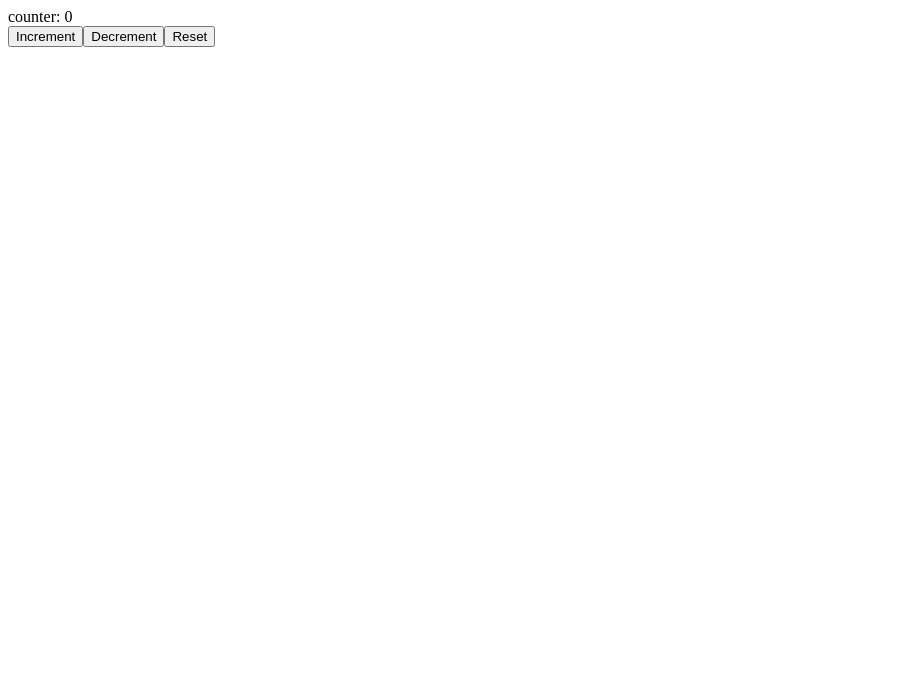
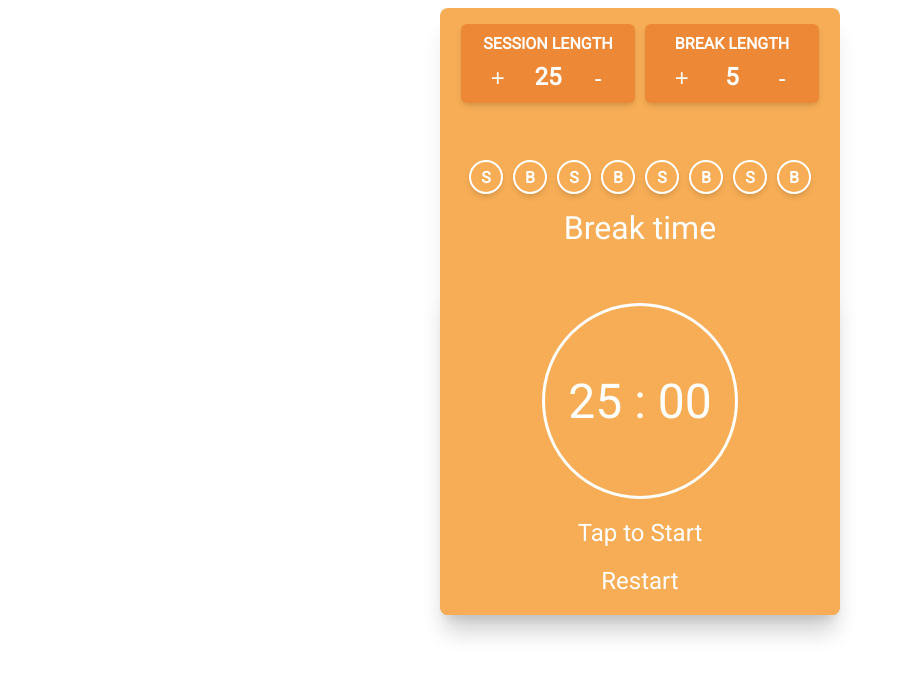
Before and after one commit to lrgfilipe/vue-jest-unit-tests, a Vue app: page / in a window 1280 px wide. Shown: the top 676 px of the page, without its empty margins (0-898 px from the left). Built offline with nearby package versions, Linux system fonts and the light colour scheme.

Commit message:
Pomodoro v1

```diff
--- a/package.json
+++ b/package.json
@@ -10,6 +10,7 @@
   },
   "dependencies": {
     "core-js": "^3.6.4",
+    "moment": "^2.24.0",
     "vue": "^2.6.11"
   },
   "devDependencies": {
--- a/public/index.html
+++ b/public/index.html
@@ -6,6 +6,12 @@
     <meta name="viewport" content="width=device-width,initial-scale=1.0">
     <link rel="icon" href="<%= BASE_URL %>favicon.ico">
     <title><%= htmlWebpackPlugin.options.title %></title>
+    <link href='https://fonts.googleapis.com/css?family=Roboto' rel='stylesheet'>
+    <style>
+      body {
+          font-family: 'Roboto';
+      }
+      </style>
   </head>
   <body>
     <noscript>
--- a/src/App.vue
+++ b/src/App.vue
@@ -1,15 +1,20 @@
 <template>
-  <div id="app">
-    <Counter/>
+  <div id="app" class="content">
+    <pomodoro />
   </div>
 </template>
 
 <script>
-import Counter from './components/Counter'
+import Pomodoro from './components/pomodoro.vue'
 export default {
   name: 'App',
   components: {
-    Counter
+    Pomodoro
   }
 }
 </script>
+<style scoped>
+.content {
+   color:white;
+}
+</style>
--- a/src/components/Counter.vue
+++ b/src/components/Counter.vue
@@ -1,16 +1,57 @@
 <template>
-  <div>
-    <div>counter: <span class="counter">{{counter}}</span></div>
-    <button ref="increment" @click="counter++">Increment</button>
-    <button ref="decrement" @click="counter--">Decrement</button>
-    <button ref="reset" @click="counter = 0">Reset</button>
-  </div>
+    <div class="btnWrapper">
+      <button ref="increment" class="btn" @click="increment()">+</button>
+      <div class="btn">{{ counter }}</div>
+      <button ref="decrement" class="btn" @click="decrement()">-</button>
+    </div>
 </template>
 
 <script>
 export default {
-  data: () => ({
-    counter: 0
-  })
+  props: {
+    val: { type: Number, default: 0 },
+    incrementAmount: { type: Number, default: 5 },
+    allowNegative: { type: Boolean, default: false }
+  },
+  data () {
+    return {
+      counter: this.val
+    }
+  },
+  methods: {
+    increment (){
+      this.counter += this.incrementAmount
+      this.$emit('input', this.counter)
+    },
+    decrement (){
+      if(!this.allowNegative && this.counter - this.incrementAmount < 0 ){
+        this.counter = 0
+      }
+      else {
+        this.counter -= this.incrementAmount
+      }
+      this.$emit('input', this.counter)
+    }
+  }
 }
 </script>
+
+<style scoped >
+  .btnWrapper {
+    display: flex;
+  }
+  .btn {
+    width: 50%;
+    text-align: center;
+    margin: 10px 5px 0px 5px;
+    background: transparent;
+    outline: none;
+    border: none;
+    font-size: 1.5rem;
+    color:white;
+    cursor: pointer;
+  }
+  .btn:focus{
+    outline: none;
+  }
+</style>
--- /dev/null
+++ b/src/components/countdown-timer.vue
@@ -0,0 +1,111 @@
+<template>
+  <div class="wrapper">
+    <div @click="clickTimer()" class="timer wrapper">{{ time }}</div>
+
+    <div @click="clickTimer()" class="pause-start" >
+      Tap to {{ timerRunning ? 'Pause' : totalTime !== totalTimeOriginal ? 'Resume' : 'Start' }}
+    </div>
+
+    <div @click="reset()" class="pause-start">Restart</div>
+  </div>
+</template>
+
+<script>
+
+export default {
+  props: {
+     min: { type: Number, default: 5 }
+  },
+  data () {
+    return {
+      totalTime: this.min * 60,
+      totalTimeOriginal: this.min * 60,
+      timerRunning: false,
+      interval: null
+    }
+  },
+  watch: {
+    min () {
+      this.totalTime = this.min * 60
+      this.totalTimeOriginal = this.min * 60
+      this.timerReset()
+    }
+  },
+  computed: {
+    time: function() {
+      return this.minutes + " : " + this.seconds
+    },
+    minutes: function() {
+      var min = Math.floor(this.totalTime / 60)
+      return min >= 10 ? min : '0' + min
+    },
+    seconds: function() {
+      var sec = this.totalTime - (this.minutes * 60)
+      return sec >= 10 ? sec : '0' + sec;
+    }
+  },
+  methods: {
+    clickTimer () {
+      if(this.timerRunning){
+          this.timerPause()
+      }
+      else {
+        this.timerRun()
+      }
+    },
+    timerRun() {
+      if(this.totalTimeOriginal === this.totalTime){
+        this.$emit('start')
+      }
+      this.timerRunning = true
+      this.interval = setInterval(this.countdownTimer, 1000)
+    },
+    timerPause() {
+      this.timerRunning = false
+      clearInterval(this.interval)
+    },
+    reset (){
+      this.$emit('reset')
+      this.timerPause()
+      this.totalTime = this.totalTimeOriginal
+      this.timerReset()
+    },
+    timerReset() {
+      this.timerRunning = false
+      clearInterval(this.interval)
+    },
+    countdownTimer() {
+      if (this.timerRunning == true) {
+          this.totalTime--
+      }
+      if(this.totalTime === 0){
+        this.timerPause()
+        this.$emit('end')
+      }
+    }
+  }
+}
+</script>
+
+<style scoped>
+  .timer {
+    border: 3px solid white;
+    font-size: 3rem;
+    border-radius: 100%;
+    width: 150px;
+    height: 150px;
+    cursor: pointer;
+  }
+  .wrapper {
+    display: flex;
+    flex-direction: column;
+    align-items: center;
+    justify-content: center;
+    padding: 20px;
+  }
+  .pause-start {
+      margin-top: 20px;
+      font-size: 1.5rem;
+      cursor: pointer;
+  }
+</style>
--- /dev/null
+++ b/src/components/pipeline-status.vue
@@ -0,0 +1,57 @@
+<template>
+  <div class="content">
+    <span v-for="(item,index) in pipeline" :key="index" class="content">
+      <div class="item" :class="item.session.done ? 'selected' : ''">S</div>
+      <div class="item" :class="item.break.done ? 'selected' : ''">B</div>
+    </span>
+    <div class="status">{{ status }}</div>
+  </div>
+</template>
+
+<script>
+export default {
+  props: {
+    pipeline: { type: Array }
+  },
+  computed: {
+    status () {
+       for(var item of this.pipeline){
+        if(!item.session.done){ return 'Break time' }
+        else if(!item.break.done){ return 'Session time' }
+      }
+      return 'Session time'
+    }
+  }
+}
+</script>
+
+<style scoped >
+  .content {
+    display: flex;
+    justify-content: center;
+    flex-wrap: wrap;
+  }
+  .item {
+    flex-shrink: 0;
+    display: flex;
+    justify-content: center;
+    align-items: center;
+    width: 30px;
+    height: 30px;
+    font-weight: bold;
+    border-radius: 100%;
+    border: 2px solid white;
+    margin: 5px;
+    box-shadow: 0 4px 6px -1px rgba(0, 0, 0, 0.1), 0 2px 4px -1px rgba(0, 0, 0, 0.06);
+  }
+  .selected {
+    background: #ed8936;
+  }
+  .status {
+    margin-top: 10px;
+    width: 100%;
+    text-align: center;
+
+    font-size: 2rem;
+  }
+</style>
--- /dev/null
+++ b/src/components/pomodoro.vue
@@ -0,0 +1,101 @@
+<template>
+  <div class="wrapper">
+    <div class="content">
+      <div class="lengthItem">
+        Session length
+        <counter :incrementAmount="1" :val="sessionLength" @input="sessionLength = $event" />
+      </div>
+       <div class="lengthItem">
+        Break length
+        <counter :val="breakLength" @input="breakLength = $event" />
+      </div>
+    </div>
+    <pipeline-status :pipeline="pipeline" />
+    <countdown-timer :min="timer" @start="timerAction('start')" @end="timerAction('end')" @reset="updatePipeline()" />
+  </div>
+</template>
+
+<script>
+import Counter from './counter.vue'
+import CountdownTimer from './countdown-timer.vue'
+import PipelineStatus from './pipeline-status.vue'
+export default {
+  components: { Counter, CountdownTimer, PipelineStatus },
+  props: {
+    session: { type: Number, default: 25 },
+    break: { type: Number, default: 5 }
+  },
+  data () {
+    return {
+      sessionLength: this.session, // min
+      breakLength: this.break, // min
+      timer: this.session,
+      pipeline: [
+        { session: { done: false, time: this.session }, break: { done: false, time: this.break } },
+        { session: { done: false, time: this.session }, break: { done: false, time: this.break } },
+        { session: { done: false, time: this.session }, break: { done: false, time: this.break } },
+        { session: { done: false, time: this.session }, break: { done: false, time: this.break } }
+      ]
+    }
+  },
+  watch: {
+    sessionLength () {
+        this.updatePipeline()
+    },
+    breakLength () {
+        this.updatePipeline()
+    }
+  },
+  methods: {
+    updatePipeline () {
+      this.timer = this.sessionLength
+      this.pipeline.map(item => {
+        item.session.done = false
+        item.session.time = this.sessionLength
+        item.break.done = false
+        item.break.time = this.breakLength
+      })
+    },
+    timerAction (action) {
+      for(var item of this.pipeline){
+        if(!item.session.done){
+          if(action === 'end'){this.timer = this.sessionLength }
+          else { item.session.done = true }
+          break
+        }
+        else if(!item.break.done){
+          if(action === 'end'){this.timer = this.breakLength }
+          else { item.break.done = true }
+          break
+        }
+      }
+    }
+  }
+}
+</script>
+<style scoped>
+  .content {
+    padding: 1rem;
+    display: flex;
+    justify-content: center;
+    margin-bottom: 20px;
+  }
+  .lengthItem {
+    width: 200px;
+    font-weight: bold;
+    padding: 10px;
+    margin: 0px 5px;
+    text-align: center;
+    text-transform: uppercase;
+    background: #ed8936;
+    border-radius: 0.375rem;
+    box-shadow: 0 4px 6px -1px rgba(0, 0, 0, 0.1), 0 2px 4px -1px rgba(0, 0, 0, 0.06);
+  }
+  .wrapper {
+    max-width: 400px;
+    margin: 0px auto ;
+    background: #f6ad55;
+    box-shadow: 0 20px 25px -5px rgba(0, 0, 0, 0.1), 0 10px 10px -5px rgba(0, 0, 0, 0.04);
+    border-radius: 0.5rem;
+  }
+</style>
```
Also changed, not shown: 2 other files (tests, documents, lock files or other folders).
